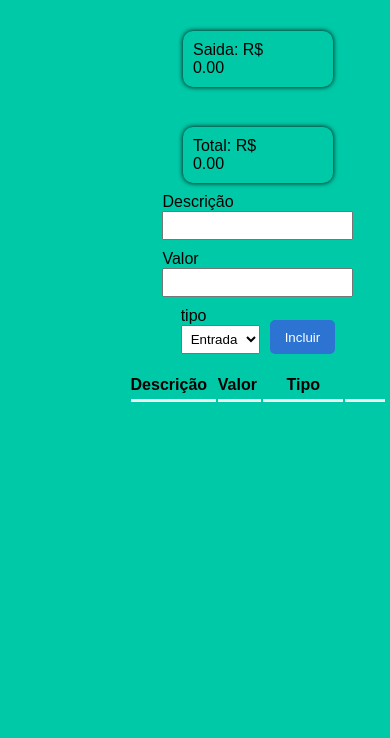
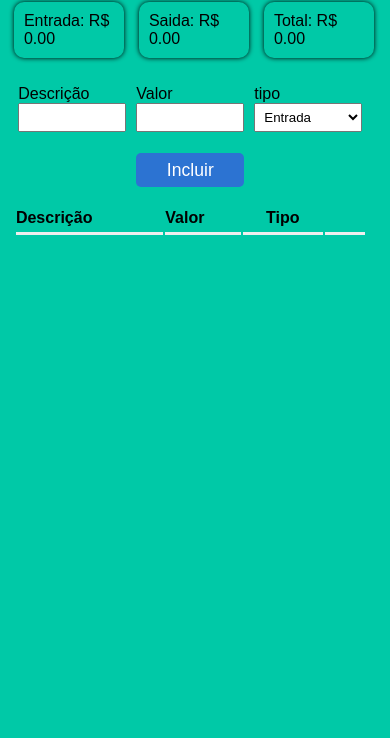
Before and after one commit to Alexandre-Silva200/controle-financeiro-02, a plain HTML site: page index.html in a window 390 px wide. Shown: the part 106-844 px from the top of the page. Drawn offline with nearby package versions, Linux system fonts and the light colour scheme.

Commit message:
responsavidade.css

```diff
--- a/css/index.css
+++ b/css/index.css
@@ -34,7 +34,6 @@ main{
     gap: 40px;
     width: 100%;
     justify-content: center;
-    flex-wrap: wrap;
 }
 
 .resumo>div{
@@ -98,7 +97,7 @@ i{
 }
 
 .bi-arrow-up-short{
-    color: #00c9a7;
+    color: #121312;
 }
 
 .bi-arrow-down-short{
--- /dev/null
+++ b/css/respónsividade.css
@@ -0,0 +1,43 @@
+@media (max-width: 768px) {
+    main{
+        margin-top: 25%;
+    }
+
+    header>div{
+        margin-top: 5%;
+        margin-left: 55%;
+    }
+
+    .resumo{
+        display: flex;
+        justify-content: center;
+        align-items: center;
+        gap: 15px;
+        margin-right: 18%;
+    }
+
+    .resumo>div{
+        width: 110px;
+    }
+
+    .newItem{
+        margin-right: 20%;
+    }
+
+    .divDesc, .divType, .divAmount{
+        width: 30%;
+        height: 10%;
+    }
+
+    .newItem>button{
+     margin-top: 8%;
+     width: 30%;
+     font-size: 1.1rem;
+    }
+
+    .divTable{
+       margin-right: 20%;
+    }
+
+
+}
--- a/index.html
+++ b/index.html
@@ -8,6 +8,7 @@
     <link rel="stylesheet" href="https://cdn.jsdelivr.net/npm/bootstrap-icons@1.11.3/font/bootstrap-icons.min.css">
 
     <link rel="stylesheet" href="./css/index.css">
+    <link rel="stylesheet" href="./css/respónsividade.css">
 </head>
 <body>
 
@@ -30,7 +31,7 @@
                 Total: R$
                 <span class="total">0.00</span>
             </div>
-        </div>
+        </div>   <!-- final da div resumo -->
         <div class="newItem">
             <div class="divDesc">
                 <label for="desc">Descrição</label>
@@ -40,6 +41,7 @@
                 <label for="amount">Valor</label>
                 <input type="number" id="amount">
             </div>
+
             <div class="divType">
                 <label for="type"> tipo</label>
                 <select id="type">
@@ -48,7 +50,7 @@
                 </select>
             </div>
             <button id="btnNew">Incluir</button>
-        </div>
+        </div> <!--final da descrição-->
 
         <div class="divTable">
             <table>
```
